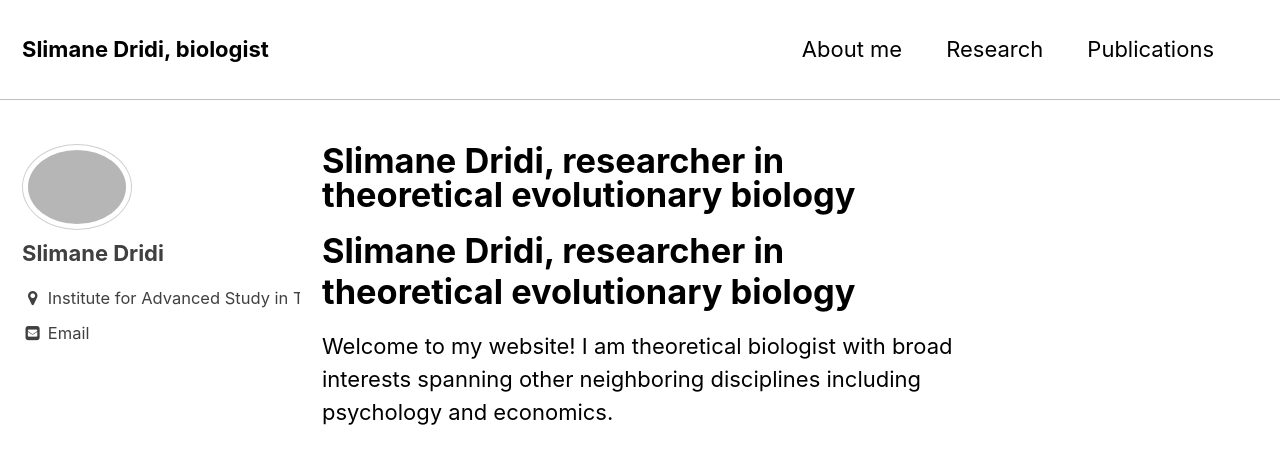
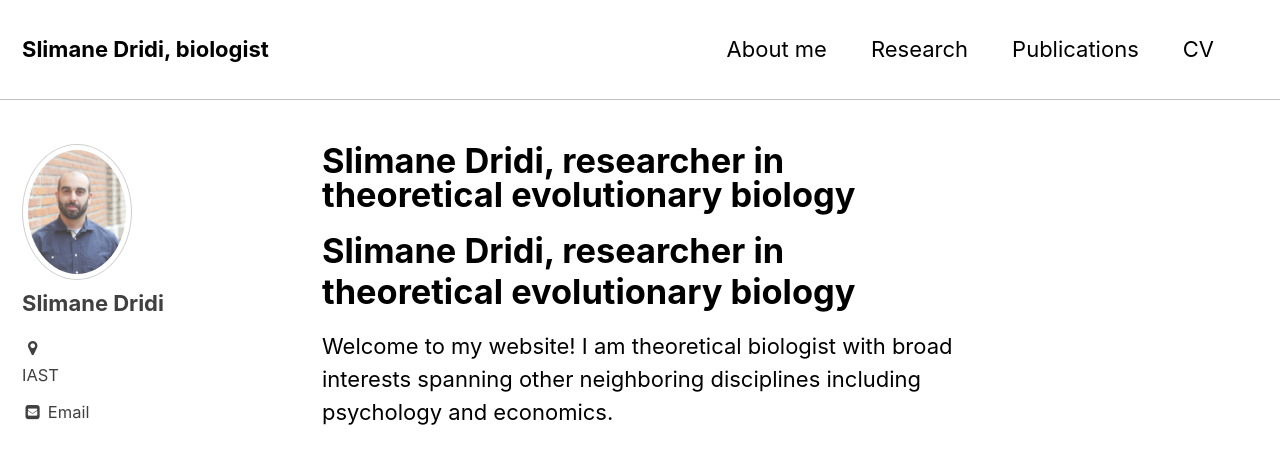
Before and after one commit to SlimaneD/SlimaneD.github.io, a Jekyll site: the page built from index.md, in a window 1280 px wide and 900 px high. Shown: the top 464 px of the window. Built offline with Jekyll 4.4.1, drawn with Linux system fonts in a browser that asks for light colours; our own code applies the rules of GitHub Pages for plain Markdown files; the list of posts is cut into pages by our own code.

Commit message:
modif to photo and adding a CV

```diff
--- a/_config.yml
+++ b/_config.yml
@@ -80,9 +80,10 @@ analytics:
 # Site Author
 author:
   name             : "Slimane Dridi"
-  avatar           : "/assets/images/photoSlimaneDridi.jpg"
+  avatar           : "/assets/images/photoSlimaneDridi3.jpg"
   bio              : ""
-  location         : "Institute for Advanced Study in Toulouse"
+  location         : <a href="https://www.google.com/maps/place/Toulouse+School+of+Economics/@43.5997561,1.4075494,13z/data=!4m8!1m2!2m1!1sInstitute+for+advanced+study+in+Toulouse!3m4!1s0x12aebb69221e25f3:0x8c88eb32c6562615!8m2!3d43.6053604!4d1.4311597">IAST</a>
+
   email            : slimane.dridi@iast.fr
   uri              :
   bitbucket        :
--- a/_data/navigation.yml
+++ b/_data/navigation.yml
@@ -6,7 +6,7 @@ main:
     url: /research/
   - title: "Publications"
     url: /publications/
-  # - title: "Sample Collections"
-  #   url: /collection-archive/
+  - title: "CV"
+    url: https://www.dropbox.com/s/366qktk6trhwkj6/cvSlimaneDrid2.pdf?dl=0
   # - title: "Sitemap"
   #   url: /sitemap/
```
Also changed, not shown: assets/images/photoSlimaneDridi2.jpg (added), assets/images/photoSlimaneDridi3.jpg (added), 3 other files.
